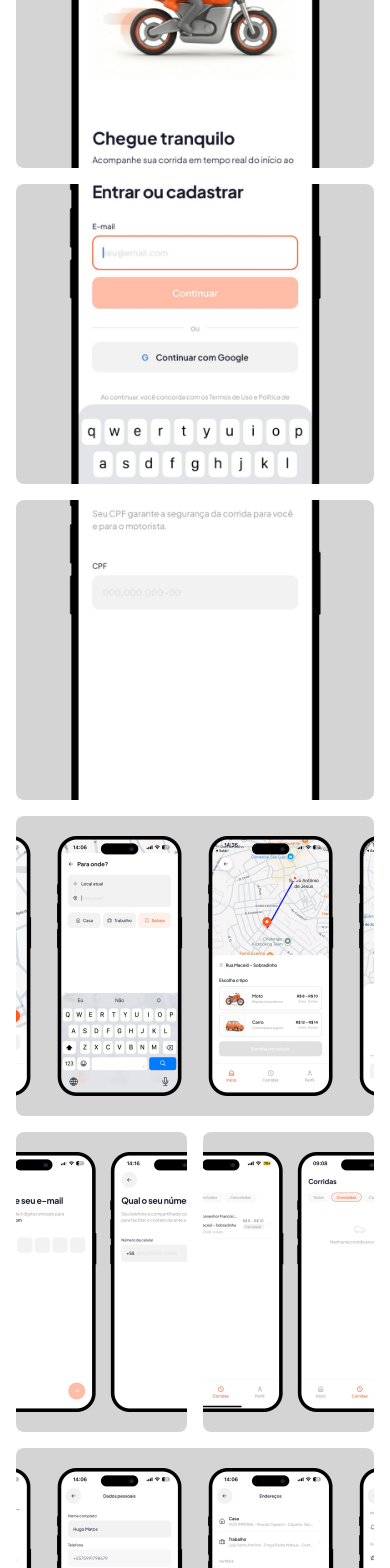
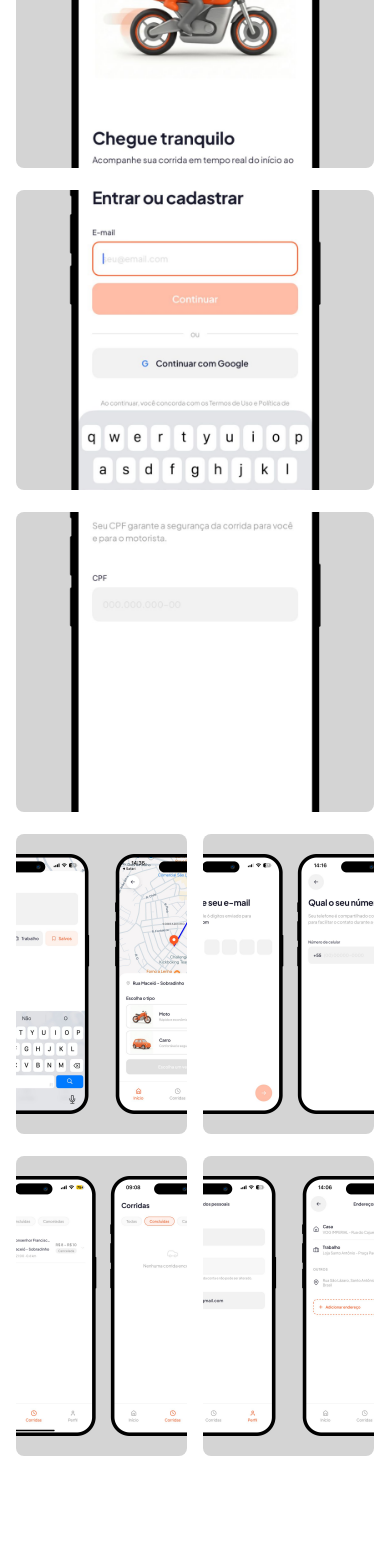
Before and after one commit to hugomattus/portfolio-app, a Next.js app: page /projects/Bora in a window 390 px wide. Shown: the part 2529-4097 px from the top of the page. Built offline with nearby package versions, Linux system fonts and the light colour scheme; a web font is replaced by a local one.

Commit message:
fix: update image handling for responsive design in ProjectPage component

```diff
--- a/app/projects/[slug]/page.tsx
+++ b/app/projects/[slug]/page.tsx
@@ -34,14 +34,14 @@ export default function ProjectPage() {
     return (projectTranslations as any)?.[key] || (otherProject as any)?.[key];
   };
 
-  const getImageSrcSet = (imagePath: string) => {
+  const getResponsiveImagePath = (imagePath: string) => {
     const pathParts = imagePath.split('/');
     const fileName = pathParts[pathParts.length - 1];
     const folder = pathParts.slice(0, -1).join('/');
     const fileNameWithoutExt = fileName.replace('.png', '');
     const mobileFile = `${fileNameWithoutExt} mobile.png`;
     const mobilePath = `${folder}/${mobileFile}`;
-    return `"${mobilePath}" 600w, "${imagePath}" 1256w`;
+    return { mobile: mobilePath, desktop: imagePath };
   };
 
   useEffect(() => {
@@ -172,11 +172,11 @@ export default function ProjectPage() {
 
               {slug === 'Freela' && appIndex === 1 && (
                 <div style={{ display: 'flex', flexDirection: 'column', gap: '16px', marginTop: '80px' }}>
-                  <img srcSet="/assets/Freela/card 4 results mobile.png 360w, /assets/Freela/card 4 results.png 1256w" src="/assets/Freela/card 4 results.png" alt="Dashboard Result" loading="lazy" className="card-stack" style={{ width: '100%', height: '600px', borderRadius: '8px', objectFit: 'cover' }} />
-                  <img srcSet="/assets/Freela/card 3 results mobile.png 360w, /assets/Freela/card 3 results.png 1256w" src="/assets/Freela/card 3 results.png" alt="Dashboard Result" loading="lazy" className="card-stack" style={{ width: '100%', borderRadius: '8px' }} />
-                  <img srcSet="/assets/Freela/card 5 results mobile.png 360w, /assets/Freela/card 5 results.png 1256w" src="/assets/Freela/card 5 results.png" alt="Dashboard Result" loading="lazy" className="card-stack" style={{ width: '100%', height: '600px', borderRadius: '8px', objectFit: 'cover' }} />
-                  <img srcSet="/assets/Freela/card 6 results mobile.png 360w, /assets/Freela/card 6 results.png 1256w" src="/assets/Freela/card 6 results.png" alt="Dashboard Result" loading="lazy" className="card-stack" style={{ width: '100%', borderRadius: '8px' }} />
-                  <img srcSet="/assets/Freela/card 7 results mobile.png 360w, /assets/Freela/card 7 results.png 1256w" src="/assets/Freela/card 7 results.png" alt="Dashboard Result" loading="lazy" className="card-stack" style={{ width: '100%', height: '600px', borderRadius: '8px', objectFit: 'cover' }} />
+                  {(() => { const paths = getResponsiveImagePath('/assets/Freela/card 4 results.png'); return <picture><source media="(max-width: 600px)" srcSet={paths.mobile} /><img src={paths.desktop} alt="Dashboard Result" loading="lazy" className="card-stack" style={{ width: '100%', height: '600px', borderRadius: '8px', objectFit: 'cover' }} /></picture>; })()}
+                  {(() => { const paths = getResponsiveImagePath('/assets/Freela/card 3 results.png'); return <picture><source media="(max-width: 600px)" srcSet={paths.mobile} /><img src={paths.desktop} alt="Dashboard Result" loading="lazy" className="card-stack" style={{ width: '100%', borderRadius: '8px' }} /></picture>; })()}
+                  {(() => { const paths = getResponsiveImagePath('/assets/Freela/card 5 results.png'); return <picture><source media="(max-width: 600px)" srcSet={paths.mobile} /><img src={paths.desktop} alt="Dashboard Result" loading="lazy" className="card-stack" style={{ width: '100%', height: '600px', borderRadius: '8px', objectFit: 'cover' }} /></picture>; })()}
+                  {(() => { const paths = getResponsiveImagePath('/assets/Freela/card 6 results.png'); return <picture><source media="(max-width: 600px)" srcSet={paths.mobile} /><img src={paths.desktop} alt="Dashboard Result" loading="lazy" className="card-stack" style={{ width: '100%', borderRadius: '8px' }} /></picture>; })()}
+                  {(() => { const paths = getResponsiveImagePath('/assets/Freela/card 7 results.png'); return <picture><source media="(max-width: 600px)" srcSet={paths.mobile} /><img src={paths.desktop} alt="Dashboard Result" loading="lazy" className="card-stack" style={{ width: '100%', height: '600px', borderRadius: '8px', objectFit: 'cover' }} /></picture>; })()}
                 </div>
               )}
 
@@ -186,18 +186,31 @@ export default function ProjectPage() {
 
               {app.images.features.some(img => img) && (
                 <div className="project-grid-3col" style={{ display: 'grid', gridTemplateColumns: 'repeat(3, 1fr)', gap: '16px', marginTop: '80px' }}>
-                  {app.images.features.map((img, index) => (
-                    img && <img key={index} srcSet={getImageSrcSet(img)} src={img} alt={`${app.title} Feature ${index + 1}`} loading="lazy" className="card-stack" style={{ width: '100%', height: '704px', borderRadius: '8px', objectFit: 'cover' }} />
-                  ))}
+                  {app.images.features.map((img, index) => {
+                    const paths = getResponsiveImagePath(img);
+                    return img && <picture key={index}><source media="(max-width: 600px)" srcSet={paths.mobile} /><img src={paths.desktop} alt={`${app.title} Feature ${index + 1}`} loading="lazy" className="card-stack" style={{ width: '100%', height: '704px', borderRadius: '8px', objectFit: 'cover' }} /></picture>;
+                  })}
                 </div>
               )}
 
               {app.images.results.some(img => img) && (
                 <div style={{ display: 'grid', gridTemplateColumns: '1fr 1fr', gap: '16px', marginTop: '16px' }}>
-                  <img srcSet={getImageSrcSet(app.images.results[0])} src={app.images.results[0]} alt={`${app.title} Result 1`} loading="lazy" className="card-stack" style={{ width: '100%', height: '600px', borderRadius: '8px', objectFit: 'cover', gridColumn: '1 / -1' }} />
-                  {app.images.results[1] && <img srcSet={getImageSrcSet(app.images.results[1])} src={app.images.results[1]} alt={`${app.title} Result 2`} loading="lazy" className="card-stack" style={{ width: '100%', height: '600px', borderRadius: '8px', objectFit: 'cover' }} />}
-                  {app.images.results[2] && <img srcSet={getImageSrcSet(app.images.results[2])} src={app.images.results[2]} alt={`${app.title} Result 3`} loading="lazy" className="card-stack" style={{ width: '100%', height: '600px', borderRadius: '8px', objectFit: 'cover' }} />}
-                  {app.images.results[3] && <img srcSet={getImageSrcSet(app.images.results[3])} src={app.images.results[3]} alt={`${app.title} Result 4`} loading="lazy" className="card-stack" style={{ width: '100%', height: '600px', borderRadius: '8px', objectFit: 'cover', gridColumn: '1 / -1' }} />}
+                  {(() => {
+                    const paths0 = getResponsiveImagePath(app.images.results[0]);
+                    return <picture><source media="(max-width: 600px)" srcSet={paths0.mobile} /><img src={paths0.desktop} alt={`${app.title} Result 1`} loading="lazy" className="card-stack" style={{ width: '100%', height: '600px', borderRadius: '8px', objectFit: 'cover', gridColumn: '1 / -1' }} /></picture>;
+                  })()}
+                  {app.images.results[1] && (() => {
+                    const paths1 = getResponsiveImagePath(app.images.results[1]);
+                    return <picture><source media="(max-width: 600px)" srcSet={paths1.mobile} /><img src={paths1.desktop} alt={`${app.title} Result 2`} loading="lazy" className="card-stack" style={{ width: '100%', height: '600px', borderRadius: '8px', objectFit: 'cover' }} /></picture>;
+                  })()}
+                  {app.images.results[2] && (() => {
+                    const paths2 = getResponsiveImagePath(app.images.results[2]);
+                    return <picture><source media="(max-width: 600px)" srcSet={paths2.mobile} /><img src={paths2.desktop} alt={`${app.title} Result 3`} loading="lazy" className="card-stack" style={{ width: '100%', height: '600px', borderRadius: '8px', objectFit: 'cover' }} /></picture>;
+                  })()}
+                  {app.images.results[3] && (() => {
+                    const paths3 = getResponsiveImagePath(app.images.results[3]);
+                    return <picture><source media="(max-width: 600px)" srcSet={paths3.mobile} /><img src={paths3.desktop} alt={`${app.title} Result 4`} loading="lazy" className="card-stack" style={{ width: '100%', height: '600px', borderRadius: '8px', objectFit: 'cover', gridColumn: '1 / -1' }} /></picture>;
+                  })()}
                 </div>
               )}
             </div>
```
